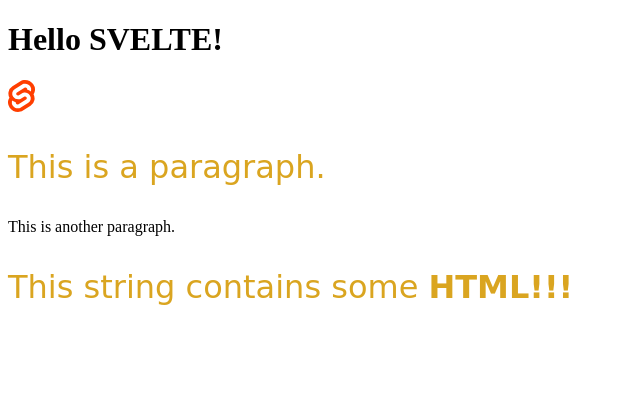
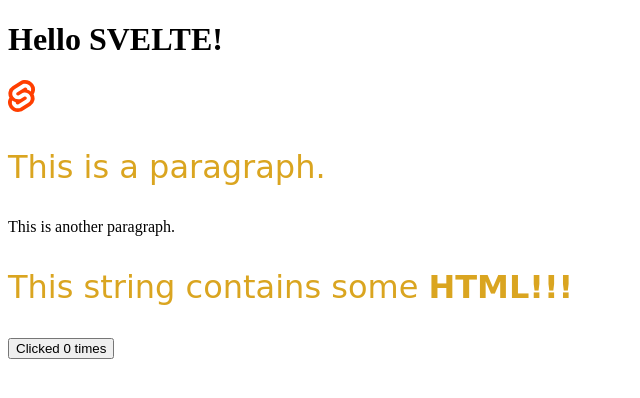
Before and after one commit to nixoncode/look-at-svelte, a Svelte app: page / in a window 1280 px wide. Shown: the top 398 px of the page, without its empty margins (0-640 px from the left). Built offline with nearby package versions, Linux system fonts and the light colour scheme.

Commit message:
reactivity
Signed-off-by: Nixon Kosgei <nkosgey6@gmail.com>

```diff
--- a/src/App.svelte
+++ b/src/App.svelte
@@ -3,7 +3,14 @@
     import Nested from "./lib/Nested.svelte";
 
     let name = "Svelte";
-    let stringWithHTML = `This string contains some <strong>HTML!!!</strong>`
+    let stringWithHTML = `This string contains some <strong>HTML!!!</strong>`;
+
+    let count = 0;
+
+    function increment() {
+        count++;
+    }
+
 </script>
 <h1>Hello {name.toUpperCase()}!</h1>
 <img src={src} alt="world of {name}">
@@ -21,3 +28,4 @@
 <Nested/>
 
 <p>{@html stringWithHTML}</p>
+<button on:click={increment}>Clicked {count} {count === 1 ? "time" : "times"}</button>
```
